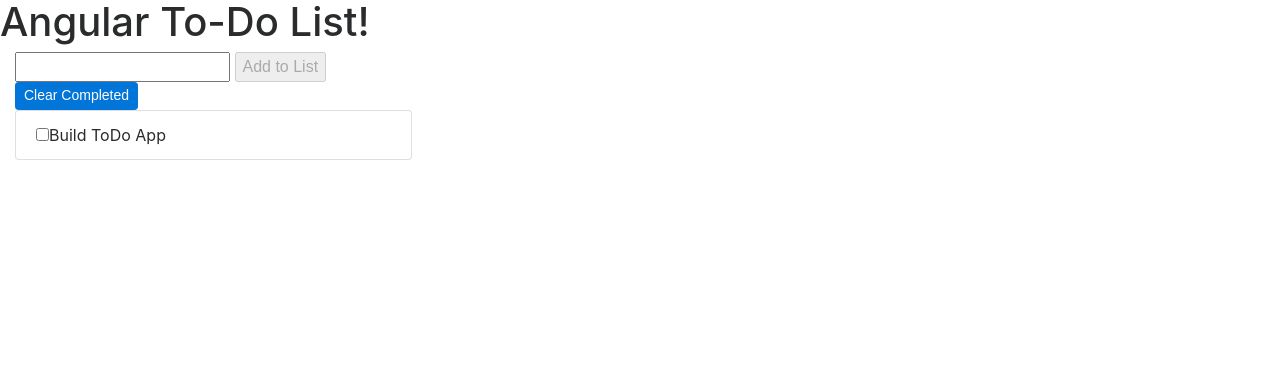
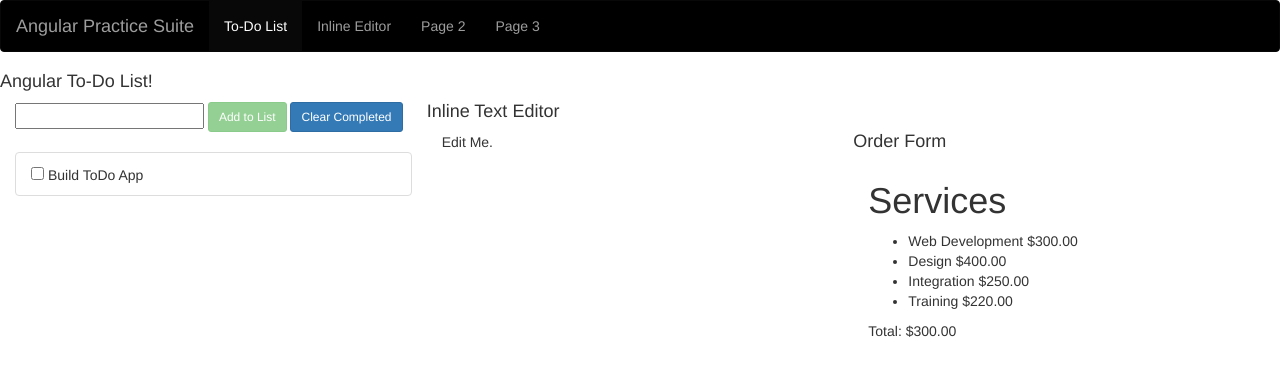
Before and after one commit to walkercole/angular-practices, a plain HTML site: page index.html in a window 1280 px wide. Drawn offline with nearby package versions, Linux system fonts and the light colour scheme.

Commit message:
Added 3 angular exercises and stylesheet

```diff
--- a/index.html
+++ b/index.html
@@ -1,25 +1,44 @@
 <!doctype HTML>
-<html ng-app="Todo">
+<html>
 <head>
     <meta charset="UTF-8">
     <meta name="viewport" content="width=device-width, initial-scale=1.0">
     <meta http-equiv="X-UA-Compatible" content="ie=edge">
     <script src="https://cdnjs.cloudflare.com/ajax/libs/angular.js/1.6.5/angular.min.js"></script>
     <script src="https://cdnjs.cloudflare.com/ajax/libs/underscore.js/1.8.3/underscore-min.js"></script>
-    <link rel="stylesheet" href="https://cdnjs.cloudflare.com/ajax/libs/twitter-bootstrap/4.0.0-alpha.6/css/bootstrap.min.css">
+    <link rel="stylesheet" href="https://maxcdn.bootstrapcdn.com/bootstrap/3.3.7/css/bootstrap.min.css">
+    <script src="https://ajax.googleapis.com/ajax/libs/jquery/3.2.1/jquery.min.js"></script>
+    <script src="https://maxcdn.bootstrapcdn.com/bootstrap/3.3.7/js/bootstrap.min.js"></script>
+    <script src="todo.js"></script>
+    <script src="order.js"></script>
+    <script src="inline.js"></script>
     <title>Angular Practice</title>
     <style>
         .done{text-decoration: line-through;color: #ccc;}
+        .navbar-inverse{background-color:black;}
     </style>
 </head>
-<body>
-    <h1>Angular To-Do List!</h1>
-    <div class="col-md-4" ng-controller="todoController">
+<body ng-app="myApp">
+<nav class="navbar navbar-inverse">
+  <div class="container-fluid">
+    <div class="navbar-header">
+      <a class="navbar-brand" href="#">Angular Practice Suite</a>
+    </div>
+    <ul class="nav navbar-nav">
+      <li class="active"><a href="#">To-Do List</a></li>
+      <li><a href="#">Inline Editor</a></li>
+      <li><a href="#">Page 2</a></li>
+      <li><a href="#">Page 3</a></li>
+    </ul>
+  </div>
+</nav>
+<h4>Angular To-Do List!</h4>
+<div class="col-md-4" ng-app ng-controller="todoController">
     <form name="frm" ng-submit="addTodo()">
         <input type="text" name="newTodo" ng-model="newTodo" required />
-            <button ng-disabled="frm.$invalid">Add to List</button>
-       </form>
-        <button class="btn btn-sm btn-primary btn-inline" ng-click="clearCompleted()">Clear Completed</button>
+        <button class="btn btn-success btn-sm" ng-disabled="frm.$invalid">Add to List</button>
+        <button type="button" class="btn btn-sm btn-primary btn-inline" ng-click="clearCompleted()">Clear Completed</button>
+    </form><br>
     <ul class="list-group">
         <li class="list-group-item" ng-repeat="todo in todos">
             <input type="checkbox" ng-model="todo.done" />
@@ -27,6 +46,24 @@
         </li>
     </ul>
 </div>
-<script src="todo.js"></script>
+<h4>Inline Text Editor</h4>
+<div class="col-md-4" id="main" ng-app ng-controller="InlineEditorController" ng-click="hideTooltip()">
+  <div class="tooltip" ng-click="$event.stopPropagation()" ng-show="showtooltip">
+    <input type="text" ng-model="value" />
+  </div>
+  <p ng-click="toggleTooltip($event)">{{value}}</p>
+</div>
+<h4>Order Form</h4>
+<form ng-app ng-controller="OrderFormController" class="col-md-4">
+  <h1> Services </h1>
+  <ul>
+    <li ng-repeat="service in services" ng-click="toggleActive(service)" ng-class="{active:service.active}">
+      {{service.name}} <span>{{service.price | currency}}</span>
+    </li>
+  </ul>
+  <div class="total">
+    Total: <span>{{total() | currency}} </span>
+  </div>
+</form>
 </body>
 </html>
--- /dev/null
+++ b/style.css
@@ -0,0 +1,161 @@
+@import url(https://fonts.googleapis.com/css?family=Cookie);
+
+*{
+    margin:0;
+    padding:0;
+}
+
+body{
+    font:15px/1.3 'Open Sans', sans-serif;
+    color: #5e5b64;
+    text-align:center;
+}
+
+a, a:visited {
+    outline:none;
+    color:#389dc1;
+}
+
+a:hover{
+    text-decoration:none;
+}
+
+section, footer, header, aside, nav{
+    display: block;
+}
+/*-------------------------
+    The edit tooltip
+--------------------------*/
+
+.tooltip{
+    background-color:#5c9bb7;
+
+    background-image:-webkit-linear-gradient(top, #5c9bb7, #5392ad);
+    background-image:-moz-linear-gradient(top, #5c9bb7, #5392ad);
+    background-image:linear-gradient(top, #5c9bb7, #5392ad);
+
+    box-shadow: 0 1px 1px #ccc;
+    border-radius:3px;
+    width: 290px;
+    padding: 10px;
+
+    position: absolute;
+    left:50%;
+    margin-left:-150px;
+    top: 80px;
+}
+
+.tooltip:after{
+    /* The tip of the tooltip */
+    content:'';
+    position:absolute;
+    border:6px solid #5190ac;
+    border-color:#5190ac transparent transparent;
+    width:0;
+    height:0;
+    bottom:-12px;
+    left:50%;
+    margin-left:-6px;
+}
+
+.tooltip input{
+    border: none;
+    width: 100%;
+    line-height: 34px;
+    border-radius: 3px;
+    box-shadow: 0 2px 6px #bbb inset;
+    text-align: center;
+    font-size: 16px;
+    font-family: inherit;
+    color: #8d9395;
+    font-weight: bold;
+    outline: none;
+}
+
+p{
+    font-size:22px;
+    font-weight:bold;
+    color:#6d8088;
+    height: 30px;
+    cursor:default;
+}
+
+p b{
+    color:#ffffff;
+    display:inline-block;
+    padding:5px 10px;
+    background-color:#c4d7e0;
+    border-radius:2px;
+    text-transform:uppercase;
+    font-size:18px;
+}
+
+p:before{
+    content:'✎';
+    display:inline-block;
+    margin-right:5px;
+    font-weight:normal;
+    vertical-align: text-bottom;
+}
+
+#main{
+    height:300px;
+    position:relative;
+    padding-top: 150px;
+}
+/* Form CSS */
+form{
+    background-color: #61a1bc;
+    border-radius: 2px;
+    box-shadow: 0 1px 1px #ccc;
+    width: 400px;
+    padding: 35px 60px;
+    margin: 50px auto;
+}
+
+form h1{
+    color:#fff;
+    font-size:64px;
+    font-family:'Cookie', cursive;
+    font-weight: normal;
+    line-height:1;
+    text-shadow:0 3px 0 rgba(0,0,0,0.1);
+}
+
+form ul{
+    list-style:none;
+    color:#fff;
+    font-size:20px;
+    font-weight:bold;
+    text-align: left;
+    margin:20px 0 15px;
+}
+
+form ul li{
+    padding:20px 30px;
+    background-color:#e35885;
+    margin-bottom:8px;
+    box-shadow:0 1px 1px rgba(0,0,0,0.1);
+    cursor:pointer;
+}
+
+form ul li span{
+    float:right;
+}
+
+form ul li.active{
+    background-color:#8ec16d;
+}
+
+div.total{
+    border-top:1px solid rgba(255,255,255,0.5);
+    padding:15px 30px;
+    font-size:20px;
+    font-weight:bold;
+    text-align: left;
+    color:#fff;
+}
+
+div.total span{
+    float:right;
+}
--- a/todo.js
+++ b/todo.js
@@ -1,5 +1,5 @@
-angular.module('Todo',[]).
-controller('todoController', ['$scope', function($scope) {
+var app = angular.module('myApp',[]);
+    app.controller('todoController', ['$scope', function($scope) {
     $scope.todos = [
         {'title':'Build ToDo App','done':false}
     ];
@@ -14,3 +14,48 @@ controller('todoController', ['$scope', function($scope) {
         })
     }
     }]);
+    app.controller('InlineEditorController', ['$scope', function($scope) {
+        $scope.showtooltip = false;
+        $scope.value = 'Edit Me.';
+
+        $scope.hideTooltip = function(){
+            $scope.showtooltip = false;
+        }
+
+        $scope.toggleTooltip = function(e){
+            e.stopPropagation();
+            $scope.showtooltip = !$scope.showtooltip;
+        }
+    }]);
+    app.controller('OrderFormController', ['$scope', function($scope){
+        $scope.services = [
+            {            name: 'Web Development',
+                price: 300,
+                active:true
+            },{
+                name: 'Design',
+                price: 400,
+                active:false
+            },{
+                name: 'Integration',
+                price: 250,
+                active:false
+            },{
+                name: 'Training',
+                price: 220,
+                active:false
+            }
+        ];
+        $scope.toggleActive = function(s){
+            s.active = !s.active;
+        }
+        $scope.total = function(){
+            var total = 0;
+            angular.forEach($scope.services, function(s){
+                if (s.active){
+                    total += s.price;
+                }
+            });
+            return total;
+        };
+    }]);
```
Lines whose indentation alone changed are shown as unchanged.
